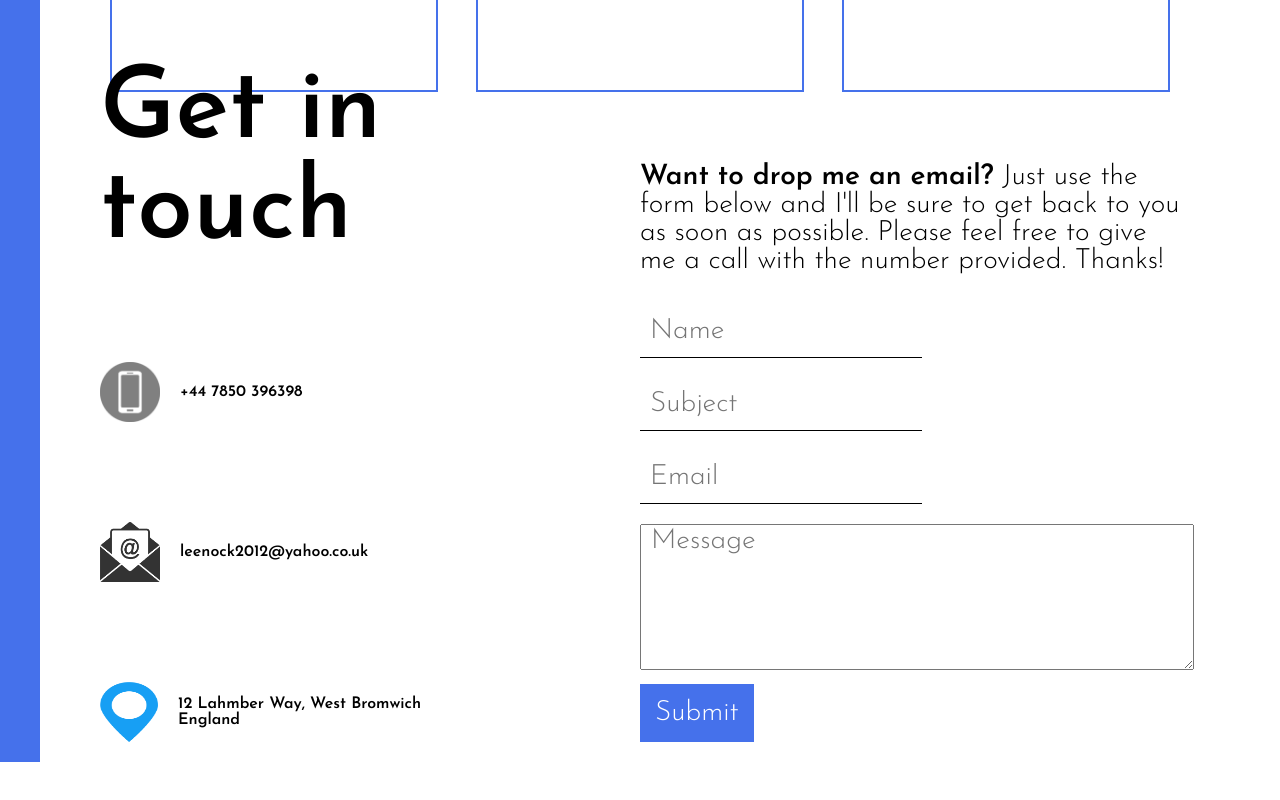
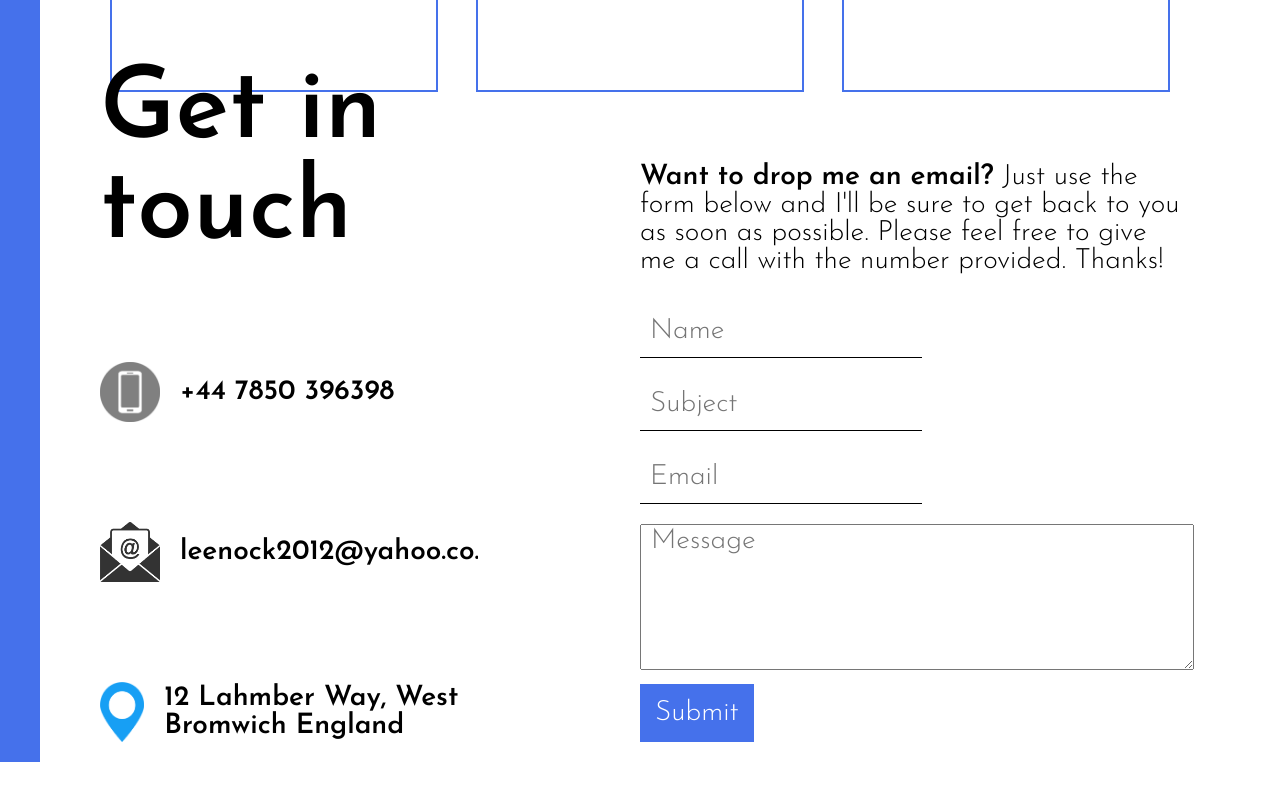
Before and after one commit to Lee0997/Portfolio-2.0, a React (Create React App) app: page / in a window 1280 px wide. Shown: the part 2538-3338 px from the top of the page. Built offline with nearby package versions, Linux system fonts and the light colour scheme.

Commit message:
font adjustments

```diff
--- a/src/components/contact/contact.css
+++ b/src/components/contact/contact.css
@@ -39,6 +39,7 @@
     font-weight: 600;
     width: 70%;
     overflow: hidden;
+    font-size: 28px;
 }
 
 .c-icon {
```
